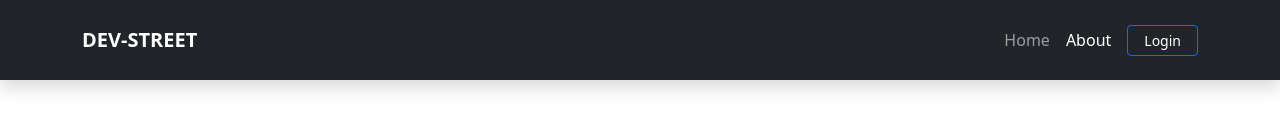
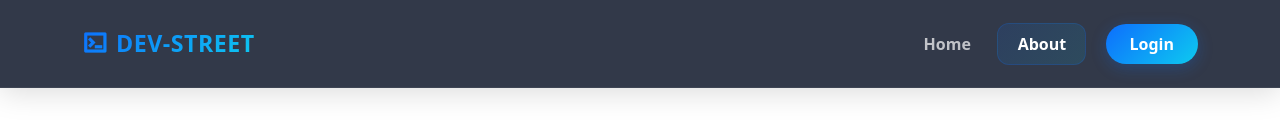
Before and after one commit to Saurabhkhanka/portfolio, a React (Vite) app in the folder client/: page /about in a window 1280 px wide. Shown: the top 132 px of the page. Built offline with nearby package versions, Linux system fonts and the light colour scheme; no server answers.

Commit message:
feat: implement glassmorphic navbar with scroll-responsive styling and enhanced UI components

```diff
--- a/client/src/App.css
+++ b/client/src/App.css
@@ -416,3 +416,153 @@
         transform: translateY(0);
     }
 }
+
+/* Premium Glassmorphic Navbar Styling */
+.custom-navbar {
+    background: rgba(15, 23, 42, 0.85) !important; /* Semi-transparent dark slate */
+    backdrop-filter: blur(16px);
+    -webkit-backdrop-filter: blur(16px);
+    border-bottom: 1px solid rgba(255, 255, 255, 0.06);
+    box-shadow: 0 4px 30px rgba(0, 0, 0, 0.15);
+    transition: all 0.4s cubic-bezier(0.16, 1, 0.3, 1);
+    padding: 16px 0;
+}
+
+.custom-navbar.navbar-scrolled {
+    background: rgba(15, 23, 42, 0.96) !important; /* More solid dark slate on scroll */
+    padding: 8px 0;
+    box-shadow: 0 10px 30px rgba(0, 0, 0, 0.25);
+    border-bottom: 1px solid rgba(255, 255, 255, 0.1);
+}
+
+/* On Desktop, set custom layout heights. On mobile, let it adjust naturally */
+@media (min-width: 992px) {
+    .custom-navbar {
+        height: 11vh;
+        padding: 0;
+    }
+    .custom-navbar.navbar-scrolled {
+        height: 9vh;
+        padding: 0;
+    }
+}
+
+.navbar-brand-custom {
+    font-size: 1.45rem;
+    font-weight: 800;
+    letter-spacing: 0.5px;
+    background: linear-gradient(135deg, #0d6efd 0%, #0dcaf0 100%);
+    -webkit-background-clip: text;
+    -webkit-text-fill-color: transparent;
+    transition: all 0.3s cubic-bezier(0.4, 0, 0.2, 1);
+    text-decoration: none;
+    display: inline-flex;
+    align-items: center;
+}
+
+.navbar-brand-custom i {
+    color: #0dcaf0;
+    font-size: 1.6rem;
+    transition: transform 0.6s cubic-bezier(0.16, 1, 0.3, 1);
+}
+
+.navbar-brand-custom:hover i {
+    transform: rotate(360deg) scale(1.1);
+}
+
+.navbar-brand-custom:hover {
+    filter: brightness(1.1);
+    transform: scale(1.02);
+}
+
+.nav-link-custom {
+    color: rgba(255, 255, 255, 0.7) !important;
+    font-weight: 550;
+    padding: 0.5rem 1.2rem !important;
+    margin: 0 0.2rem;
+    border-radius: 12px;
+    border: 1px solid transparent;
+    transition: all 0.3s cubic-bezier(0.16, 1, 0.3, 1);
+}
+
+.nav-link-custom:hover {
+    color: #0dcaf0 !important;
+    background: rgba(255, 255, 255, 0.04);
+    border-color: rgba(255, 255, 255, 0.05);
+}
+
+.nav-link-custom.active {
+    color: #ffffff !important;
+    background: linear-gradient(135deg, rgba(13, 110, 253, 0.12) 0%, rgba(13, 202, 240, 0.12) 100%);
+    border-color: rgba(13, 110, 253, 0.2);
+    font-weight: 600;
+}
+
+/* Mobile Toggler Styling */
+.navbar-toggler-custom {
+    border: 1px solid rgba(255, 255, 255, 0.15) !important;
+    padding: 6px 10px;
+    border-radius: 8px;
+    transition: all 0.3s ease;
+}
+
+.navbar-toggler-custom:focus {
+    box-shadow: 0 0 0 3px rgba(13, 110, 253, 0.25) !important;
+    outline: none;
+}
+
+/* Premium Dropdown menu styling for mobile viewports */
+@media (max-width: 991.98px) {
+    .navbar-collapse {
+        background: rgba(15, 23, 42, 0.98);
+        border-radius: 16px;
+        padding: 1.5rem;
+        margin-top: 1rem;
+        border: 1px solid rgba(255, 255, 255, 0.08);
+        box-shadow: 0 15px 35px rgba(0, 0, 0, 0.4);
+    }
+    .nav-link-custom {
+        margin: 0.4rem 0;
+        text-align: center;
+    }
+}
+
+/* Premium Navigation Buttons */
+.btn-nav-login {
+    background: linear-gradient(135deg, #0d6efd 0%, #0dcaf0 100%);
+    color: white !important;
+    border: none;
+    font-weight: 600;
+    border-radius: 24px;
+    padding: 8px 24px !important;
+    box-shadow: 0 4px 15px rgba(13, 110, 253, 0.25);
+    transition: all 0.3s cubic-bezier(0.16, 1, 0.3, 1);
+    text-decoration: none;
+    display: inline-flex;
+    align-items: center;
+    justify-content: center;
+}
+
+.btn-nav-login:hover {
+    transform: translateY(-2px) scale(1.02);
+    box-shadow: 0 6px 20px rgba(13, 202, 240, 0.4);
+    color: white !important;
+}
+
+.btn-nav-logout {
+    border: 2px solid #ef4444;
+    color: #ef4444 !important;
+    background: transparent;
+    font-weight: 600;
+    border-radius: 24px;
+    padding: 6px 22px !important;
+    box-shadow: 0 0 10px rgba(239, 68, 68, 0.1);
+    transition: all 0.3s cubic-bezier(0.16, 1, 0.3, 1);
+}
+
+.btn-nav-logout:hover {
+    background: #ef4444;
+    color: white !important;
+    transform: translateY(-2px) scale(1.02);
+    box-shadow: 0 6px 15px rgba(239, 68, 68, 0.3);
+}
--- a/client/src/components/Layout/Headder.jsx
+++ b/client/src/components/Layout/Headder.jsx
@@ -1,20 +1,42 @@
-import React from 'react'
+import React, { useState, useEffect } from 'react'
 import { Link , NavLink} from 'react-router-dom'
 import { useAuth } from '../../context/AuthContext'
 
 const Headder = () => {
   const { user, logout } = useAuth();
+  const [scrolled, setScrolled] = useState(false);
+
+  useEffect(() => {
+    const handleScroll = () => {
+      if (window.scrollY > 20) {
+        setScrolled(true);
+      } else {
+        setScrolled(false);
+      }
+    };
+
+    window.addEventListener('scroll', handleScroll);
+    return () => {
+      window.removeEventListener('scroll', handleScroll);
+    };
+  }, []);
 
   return (
     <div>
-      <nav className="navbar navbar-expand-lg navbar-dark bg-dark shadow fixed-top" style={{height:"10vh"}}>
+      <nav className={`navbar navbar-expand-lg navbar-dark fixed-top custom-navbar ${scrolled ? 'navbar-scrolled' : ''}`}>
         <div className="container">
-        <Link className="navbar-brand fw-bold" to="/">DEV-STREET</Link>
+          <Link className="navbar-brand-custom" to="/">
+            <i className="ri-terminal-box-line me-2"></i>
+            DEV-STREET
+          </Link>
           <button
-          className="navbar-toggler"
+            className="navbar-toggler navbar-toggler-custom"
             type="button"
             data-bs-toggle="collapse"
             data-bs-target="#navbarNav"
+            aria-controls="navbarNav"
+            aria-expanded="false"
+            aria-label="Toggle navigation"
           >
             <span className="navbar-toggler-icon"></span>
           </button>
@@ -22,38 +44,38 @@ const Headder = () => {
           <div className="collapse navbar-collapse justify-content-end" id="navbarNav">
             <ul className="navbar-nav text-center align-items-center">
               <li className="nav-item">
-              <NavLink className="nav-link" to="/">Home</NavLink>
+                <NavLink className="nav-link nav-link-custom" to="/">Home</NavLink>
               </li>
               <li className="nav-item">
-              <NavLink className="nav-link" to="/about">About</NavLink>
+                <NavLink className="nav-link nav-link-custom" to="/about">About</NavLink>
               </li>
               {user && (
                 <>
                   <li className="nav-item">
-                  <NavLink className="nav-link" to="/projects">Projects</NavLink>
+                    <NavLink className="nav-link nav-link-custom" to="/projects">Projects</NavLink>
                   </li>
                   <li className="nav-item">
-                  <NavLink className="nav-link" to="/skills">Skills</NavLink>
+                    <NavLink className="nav-link nav-link-custom" to="/skills">Skills</NavLink>
                   </li>
                   <li className="nav-item">
-                  <NavLink className="nav-link" to="/contact">Contact</NavLink>
+                    <NavLink className="nav-link nav-link-custom" to="/contact">Contact</NavLink>
                   </li>
                 </>
               )}
               {user && user.role === 'admin' && (
                 <li className="nav-item">
-                <NavLink className="nav-link text-warning fw-semibold" to="/admin">Dashboard</NavLink>
+                  <NavLink className="nav-link nav-link-custom text-warning fw-semibold" to="/admin">Dashboard</NavLink>
                 </li>
               )}
               {user ? (
-              <li className="nav-item ms-lg-2">
-                <button className="btn btn-outline-danger btn-sm px-3 mt-2 mt-lg-0" onClick={logout}>
+                <li className="nav-item ms-lg-3 mt-2 mt-lg-0">
+                  <button className="btn-nav-logout" onClick={logout}>
                     Logout
                   </button>
                 </li>
               ) : (
-              <li className="nav-item ms-lg-2">
-                <NavLink className="btn btn-outline-primary btn-sm px-3 mt-2 mt-lg-0 text-white" to="/login">Login</NavLink>
+                <li className="nav-item ms-lg-3 mt-2 mt-lg-0">
+                  <NavLink className="btn-nav-login" to="/login">Login</NavLink>
                 </li>
               )}
             </ul>
```
Lines whose indentation alone changed are shown as unchanged.
